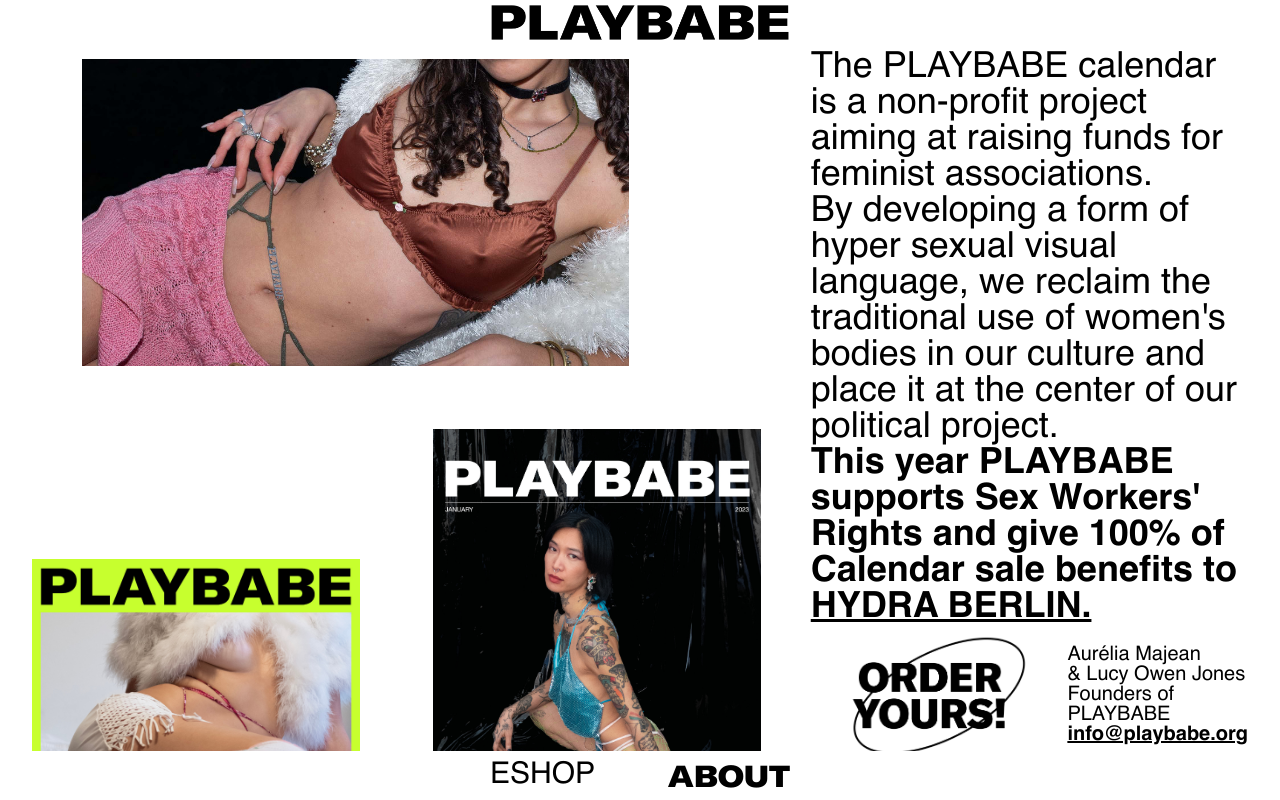
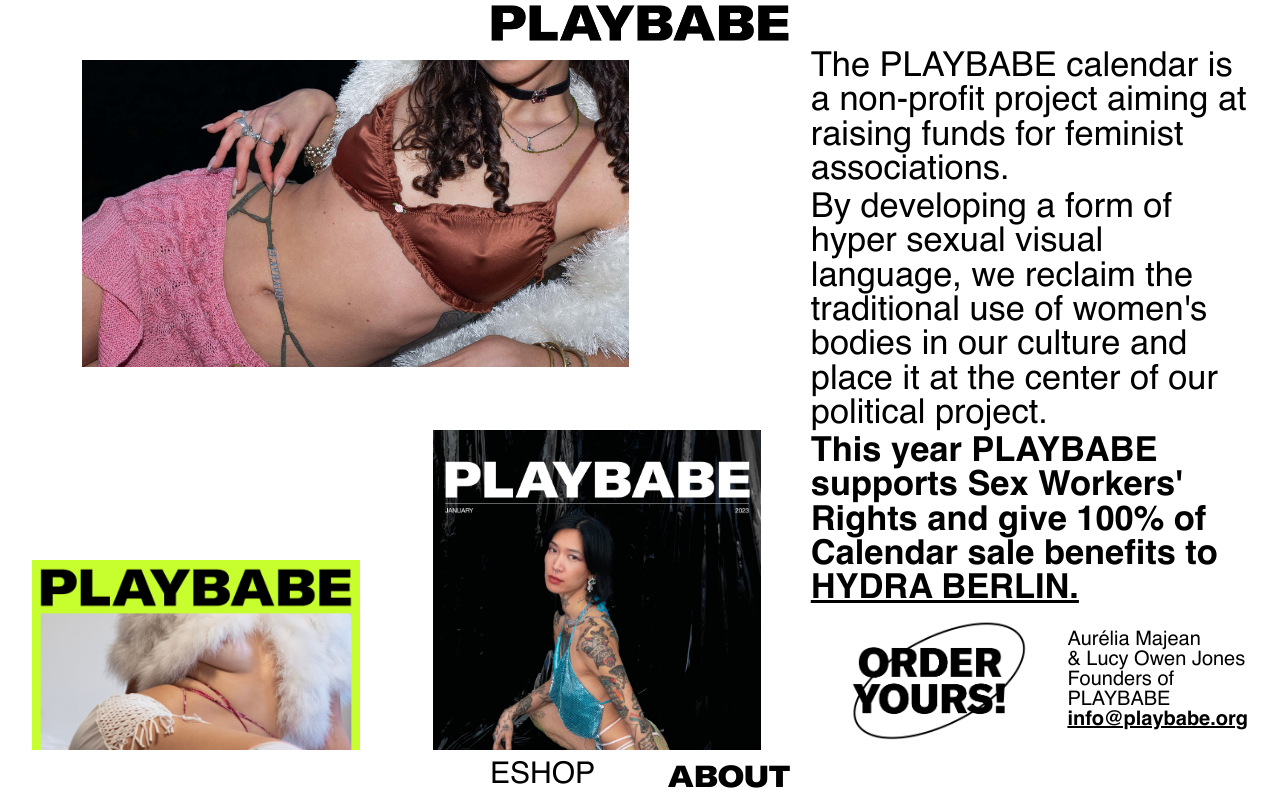
Before and after one commit to alexandre-roux/playbabe, a React (Create React App) app: page /about in a window 1280 px wide. Built offline with nearby package versions, Linux system fonts and the light colour scheme.

Commit message:
Change font size on text on About page

```diff
--- a/src/containers/About/index.scss
+++ b/src/containers/About/index.scss
@@ -29,7 +29,7 @@
         height: 100%;
 
         p {
-          font-size: 4.5vh;
+          font-size: 4.3vh;
         }
 
         a {
```
